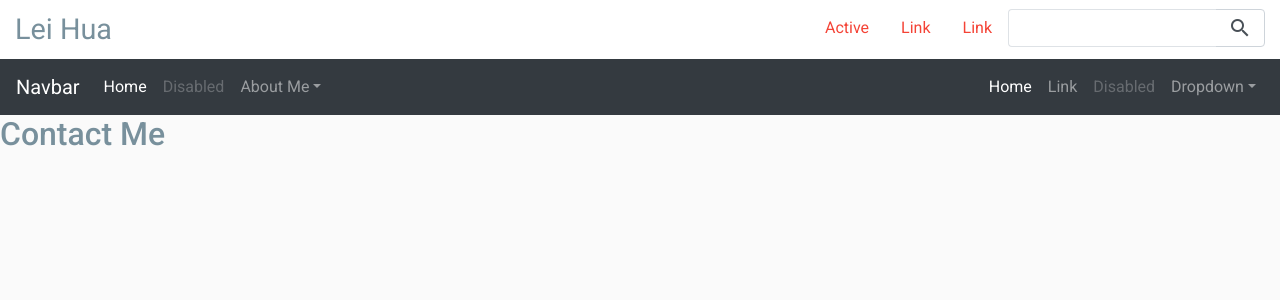
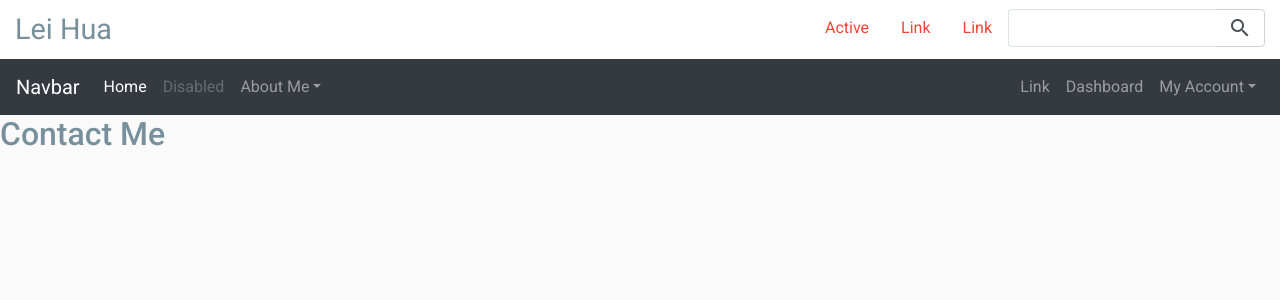
Before and after one commit to leihuagh/My-Django-Site, a Django app: page /aboutme/contact in a window 1280 px wide. Shown: the top 300 px of the page. Run offline with Django 3.2, Linux system fonts and the light colour scheme; some libraries are stand-ins or nearby versions.

Commit message:
register skeleton

```diff
--- a/config/urls.py
+++ b/config/urls.py
@@ -9,6 +9,7 @@ urlpatterns = [
     path('admin/', admin.site.urls),
     path('', include('core.urls')),
     path('aboutme/', include('aboutme.urls')),
+    path('users/', include('users.urls')),
 ]
 
 urlpatterns += staticfiles_urlpatterns()
--- a/templates/base/navbar.html
+++ b/templates/base/navbar.html
@@ -64,22 +64,21 @@
             </li>
         </ul>
         <ul class="navbar-nav my-2 my-lg-0">
-            <li class="nav-item active">
-                <a class="nav-link" href="#">Home <span class="sr-only">(current)</span></a>
-            </li>
             <li class="nav-item">
                 <a class="nav-link" href="#">Link</a>
             </li>
             <li class="nav-item">
-                <a class="nav-link disabled" href="#">Disabled</a>
+                <a class="nav-link" href="#">Dashboard</a>
             </li>
             <li class="nav-item dropdown">
-                <a class="nav-link dropdown-toggle" href="#" id="dropdown01" data-toggle="dropdown" aria-haspopup="true"
-                    aria-expanded="false">Dropdown</a>
-                <div class="dropdown-menu" aria-labelledby="dropdown01">
-                    <a class="dropdown-item" href="#">Action</a>
-                    <a class="dropdown-item" href="#">Another action</a>
-                    <a class="dropdown-item" href="#">Something else here</a>
+                <a class="nav-link dropdown-toggle" href="#" id="myaccount" data-toggle="dropdown" aria-haspopup="true"
+                    aria-expanded="false">My Account</a>
+                <div class="dropdown-menu dropdown-menu-right" aria-labelledby="myaccount">
+                    <a class="dropdown-item" href="#">My Profile</a>
+                    <a class="dropdown-item" href="#">Change Password</a>
+                    <a class="dropdown-item" href="#">Logout</a>
+                    <a class="dropdown-item" href="#">Login</a>
+                    <a class="dropdown-item" href="{% url 'users:register' %}">Register</a>
                 </div>
             </li>
         </ul>
--- /dev/null
+++ b/users/urls.py
@@ -0,0 +1,7 @@
+from django.urls import path
+from .views import register
+
+app_name = 'users'
+urlpatterns = [
+    path('register', register, name='register')
+]
--- a/users/views.py
+++ b/users/views.py
@@ -1,3 +1,5 @@
 from django.shortcuts import render
 
-# Create your views here.
+
+def register(request):
+    return render(request, 'users/register.html', {})
```
Also changed, not shown: users/templates/users/register.html (added, +9 -0 lines).
